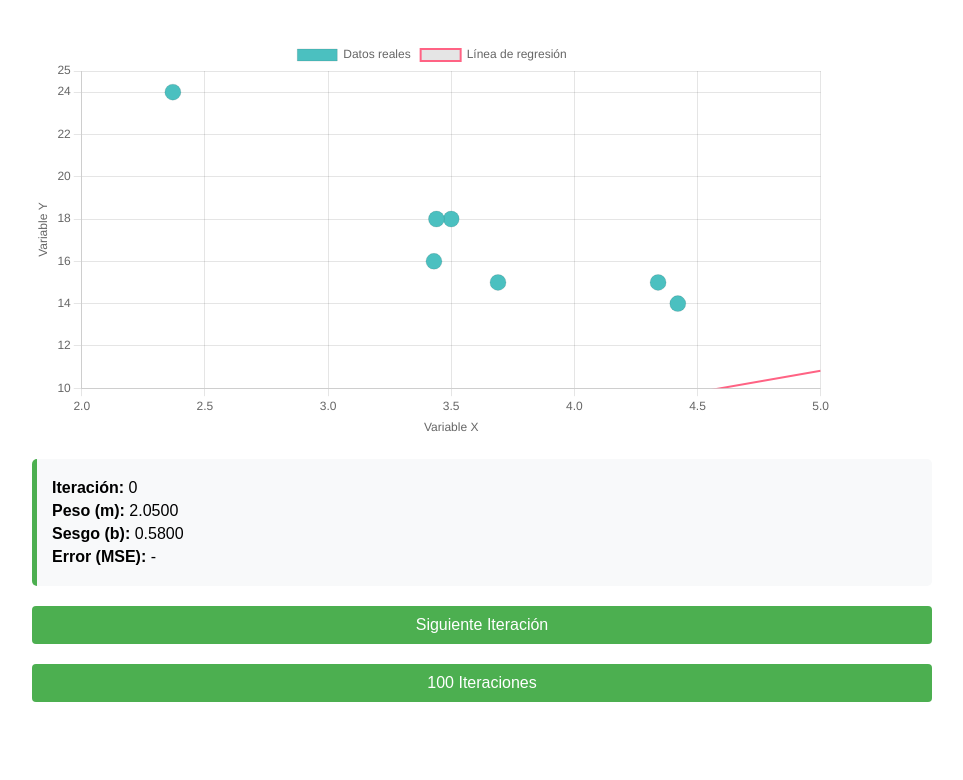
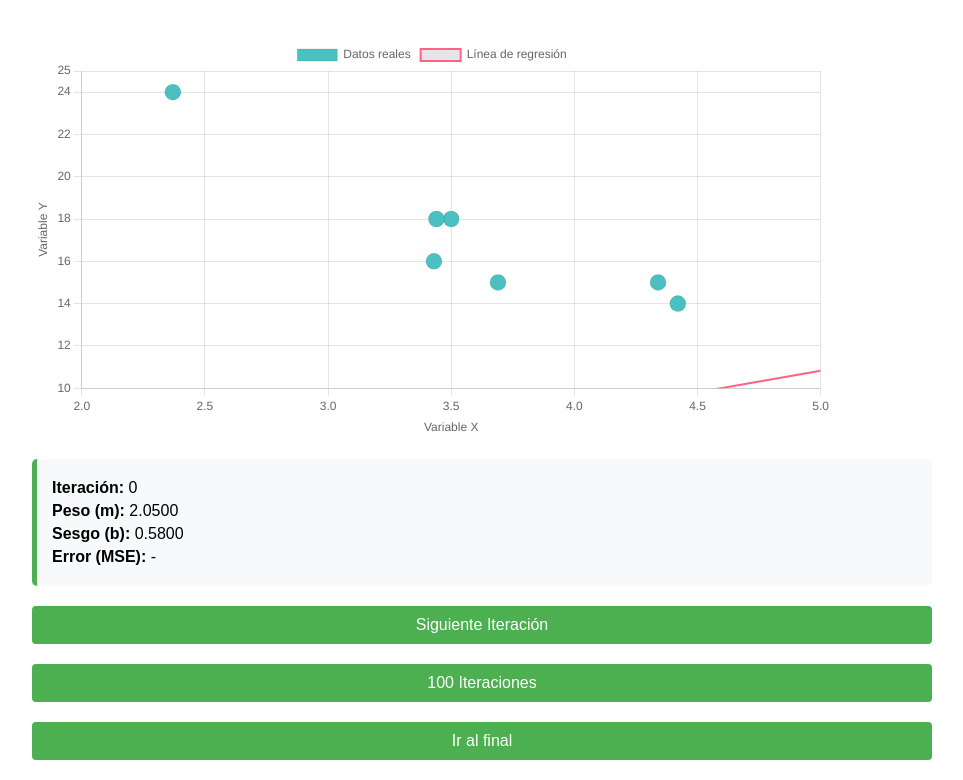
Before and after one commit to viktoria114/Regresi-n-lineal, a plain HTML site: page index.html in a window 1280 px wide. Shown: the part 81-861 px from the top of the page, without its empty margins (158-1121 px from the left). Before the commit the page ends 803 px from the top, so only its background shows below. Drawn offline with nearby package versions, Linux system fonts and the light colour scheme.

Commit message:
funcion ir al final

```diff
--- a/index.html
+++ b/index.html
@@ -64,6 +64,7 @@
 
         <button onclick="realizarIteracion()">Siguiente Iteración</button>
         <button onclick="realizar100iteraciones()">100 Iteraciones</button>
+         <button onclick="iteracionFinal()">Ir al final</button>
     </div>
   <!-- Tu script externo -->
   <script src="regresion.js"></script>
--- a/regresion.js
+++ b/regresion.js
@@ -153,6 +153,9 @@ function realizarIteracion() {
 
   // 6. Actualizar el gráfico
   actualizarLineaRegresion(config.peso, config.bias);
+
+    return error;
+
 }
 
 function realizar100iteraciones() {
@@ -161,6 +164,24 @@ function realizar100iteraciones() {
   }
 }
 
+function iteracionFinal() {
+  let errorAnterior = Infinity;
+  let errorActual = realizarIteracion();
+  let tolerancia = 1e-6;
+  let maxIteraciones = 10000;
+  let iteraciones = 1;
+
+  while (Math.abs(errorAnterior - errorActual) > tolerancia && iteraciones < maxIteraciones) {
+    errorAnterior = errorActual;
+    errorActual = realizarIteracion();
+    iteraciones++;
+  }
+
+  console.log("Iteraciones totales:", iteraciones);
+  console.log("Error final:", errorActual.toFixed(6));
+}
+
+
 // Inicializar el gráfico con los valores iniciales
 actualizarLineaRegresion(config.peso, config.bias);
 document.getElementById("weight").textContent = config.peso.toFixed(4);
```
